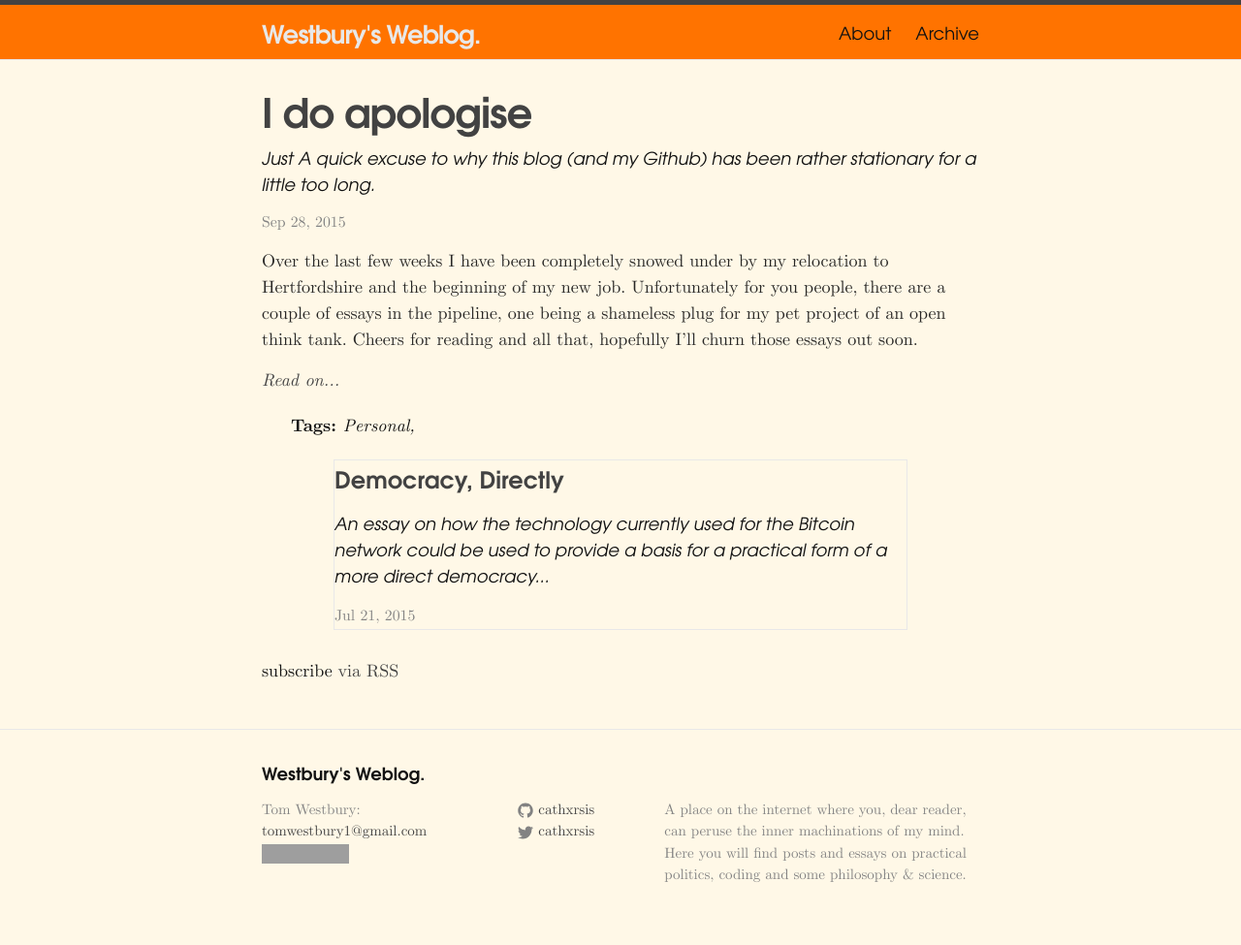
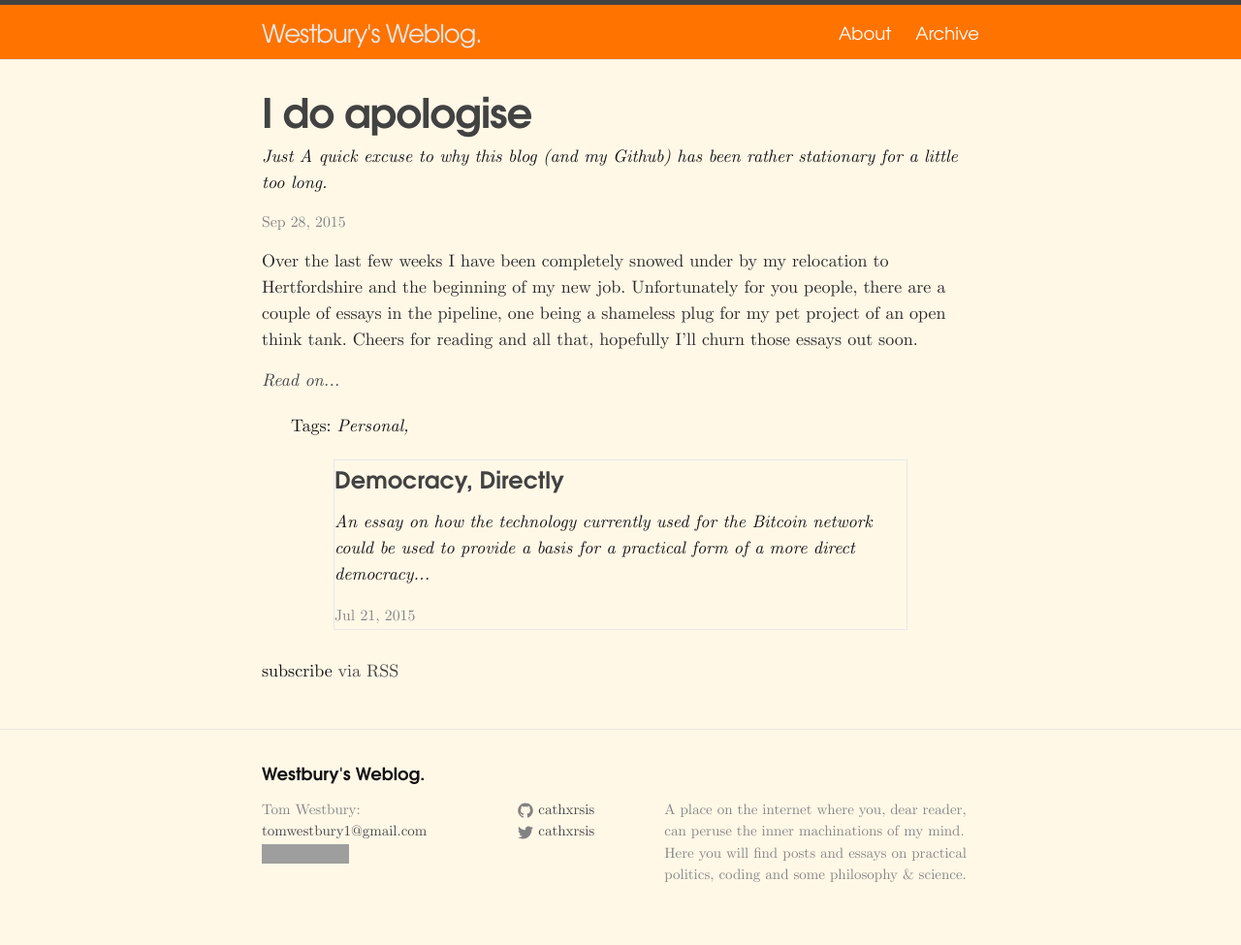
Before and after one commit to cathxrsis/cathxrsis.github.io, a Jekyll site: the page built from index.html, in a window 1280 px wide. Shown: the whole page at 97% size. Built offline with Jekyll 4.4.1, drawn with Linux system fonts in a browser that asks for light colours; comment, search, counter and statistics services are not loaded; grey boxes are pictures that could not be loaded.

Commit message:
small fixes

```diff
--- a/_sass/_base.scss
+++ b/_sass/_base.scss
@@ -96,7 +96,6 @@ h4,
 h5,
 h6 {
   font-family: $head-font-family;
-  font-weight: bold;
 }
 
 /**
--- a/_sass/_layout.scss
+++ b/_sass/_layout.scss
@@ -15,7 +15,6 @@
     font-family: $head-font-family;
     color: $head-text-color;
     font-size: 26px;
-    font-weight: bold;
     line-height: 56px;
     letter-spacing: -1px;
     margin-bottom: 0;
@@ -31,14 +30,14 @@
     float: right;
     line-height: 56px;
     font-family: $head-font-family;
-    color: $head-text-color;
+
 
     .menu-icon {
         display: none;
     }
 
     .page-link {
-        color: $text-color;
+        color: $head-text-color;
         line-height: $base-line-height;
 
         // Gaps between nav items, but not on the first one
@@ -207,7 +206,6 @@
 }
 
 .tag-list {
-    font-weight: bold;
     width: 100%;
     margin-top: 20px;
     list-style: none;
@@ -250,7 +248,6 @@
 }
 .post-description {
 
-  font-family: $head-font-family;
   font-style: italic;
 
 }
```
Also changed, not shown: _drafts/cooperativemanifesto.md (+2 -2 lines).
